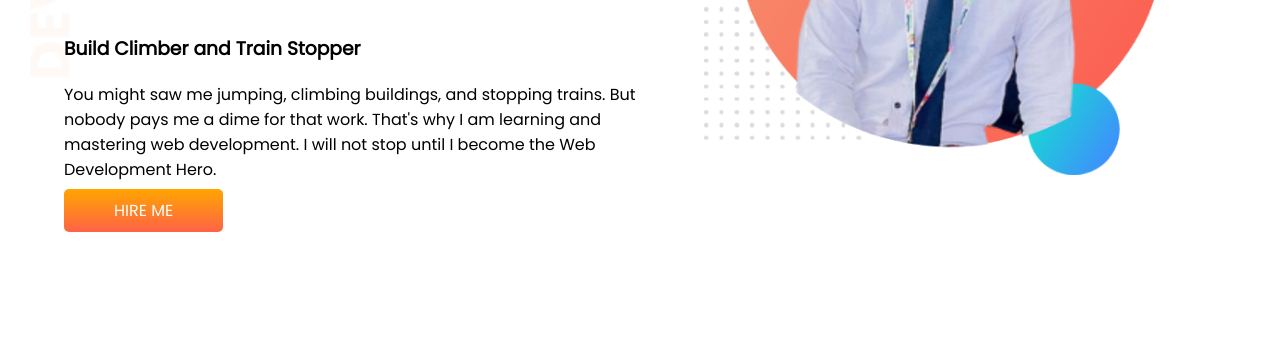
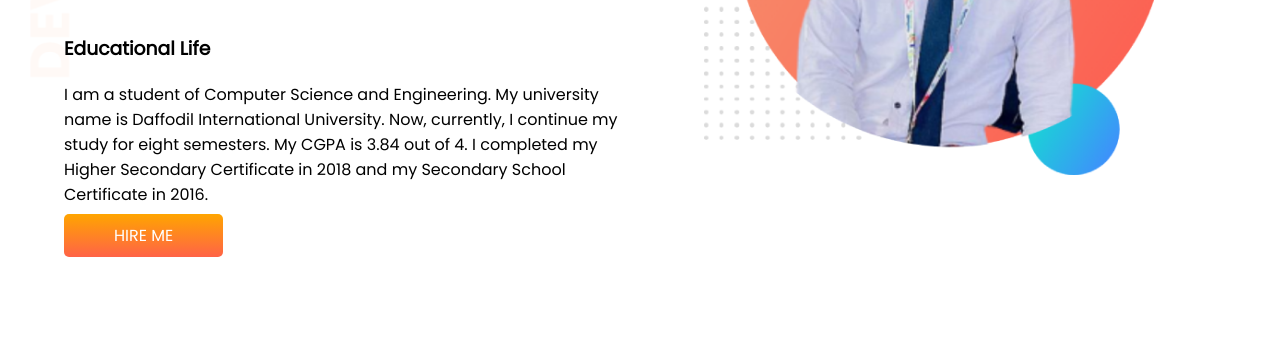
Before and after one commit to rakib38324/developer-portfolio, a plain HTML site: page index.html in a window 1280 px wide. Shown: the part 282-630 px from the top of the page. Drawn offline with Linux system fonts and the light colour scheme.

Commit message:
add the degine

```diff
--- a/index.html
+++ b/index.html
@@ -17,12 +17,9 @@
         <div class="half-width">
             <h1>Welcome To</h1>
             <h1><span class="color">Aminul Islam Rakib</span> World!</h1>
-            <h3>Build Climber and Train Stopper</h3>
-            <p>You might saw me jumping, climbing buildings, and stopping trains. But nobody pays me a dime for that
-                work.
-                That's why I am learning and mastering web development. I will not stop until I become the Web
-                Development
-                Hero.</p>
+            <h3>Educational Life</h3>
+            <p>I am a student of Computer Science and Engineering. My university name is Daffodil International University. Now, currently, I continue my study for eight semesters. My CGPA is 3.84 out of 4. I completed my Higher Secondary Certificate in 2018 and my Secondary School Certificate in 2016.</p>
+
             <a class="link-button" target="_blank" href="https://www.facebook.com/Rakib3832">HIRE ME</a>
         </div>
         <div class="half-width"> <img src="images/rakib.png" alt=""></div>
--- a/style.css
+++ b/style.css
@@ -16,6 +16,7 @@ h2{
 .fexiable-container {
     display: flex;
     margin-bottom: 10%;
+
 
 
 }
@@ -60,6 +61,7 @@ h2{
     box-shadow: 10px 10px 40px gray;
     margin-left: 3%;
     margin-right: 3%;
+    border-radius: 5px;
 
 }
 
```
